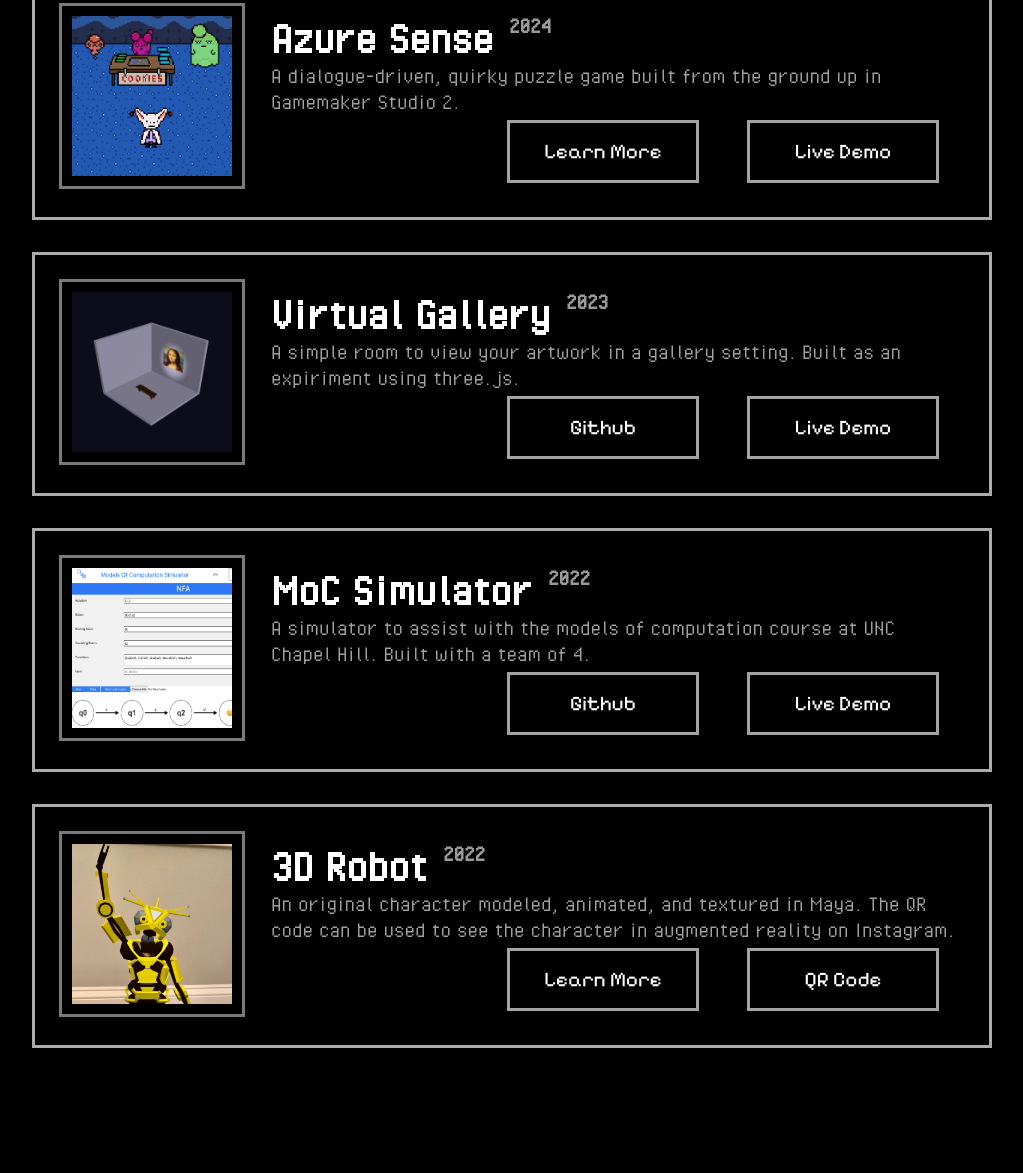
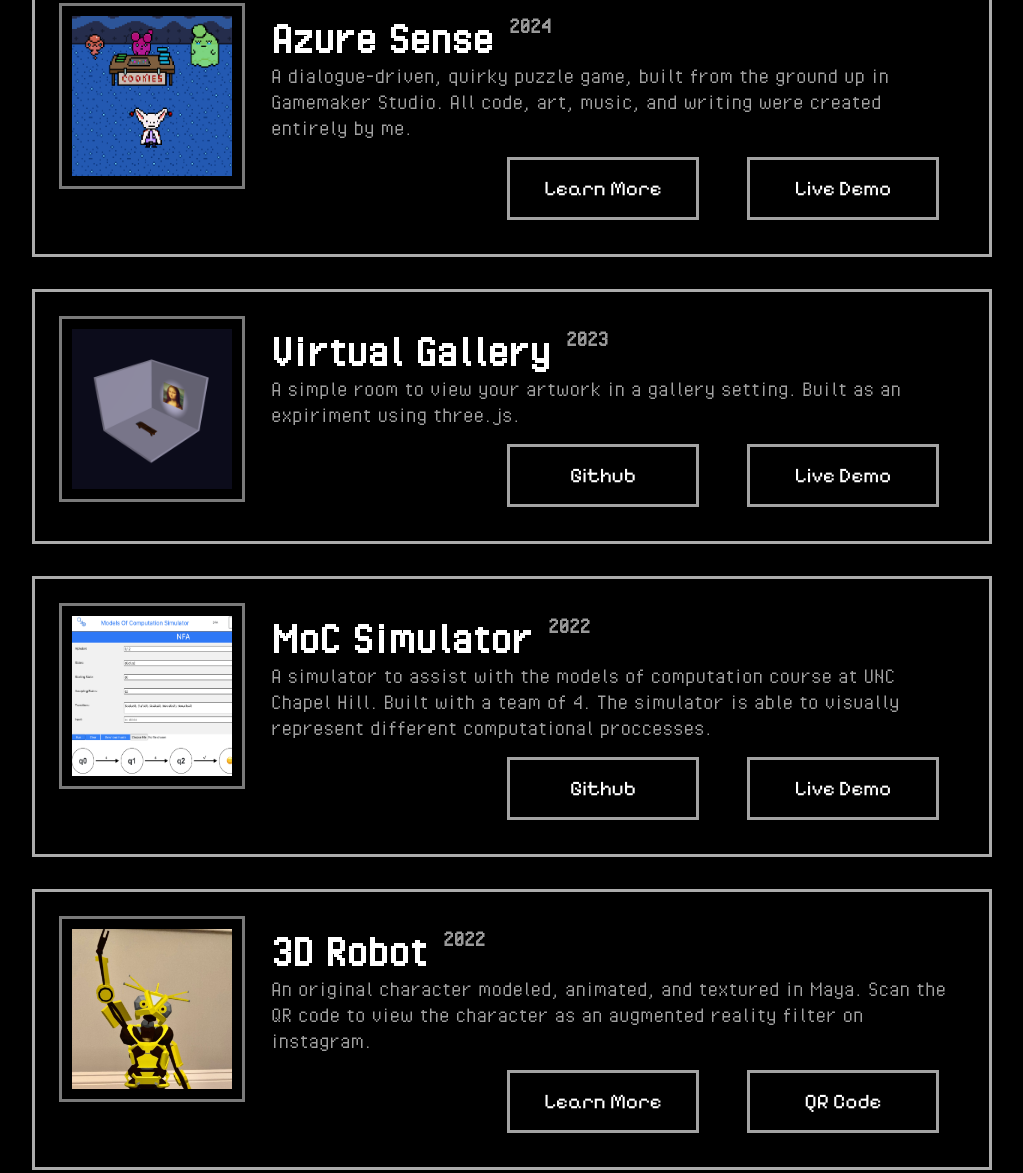
Before and after one commit to AndrewKnotts/PersonalSite, a plain HTML site: page index.html in a window 1280 px wide. Shown: the part 2520-3693 px from the top of the page, without its empty margins (128-1151 px from the left). Drawn offline with Linux system fonts and the light colour scheme.

Commit message:
updated text and formatting

```diff
--- a/index.html
+++ b/index.html
@@ -228,8 +228,7 @@
                     </div>
 
                     <p class="experience-description">
-                      A dialogue-driven, quirky puzzle game built from the
-                      ground up in Gamemaker Studio 2.
+                      A dialogue-driven, quirky puzzle game, built from the ground up in Gamemaker Studio. All code, art, music, and writing were created entirely by me.
                     </p>
 
                     <div class="btn-container">
@@ -269,7 +268,7 @@
                       </h2>
                       <h2 class="experience-date">2023</h2>
                     </div>
-                    <p>
+                    <p class="experience-description">
                       A simple room to view your artwork in a gallery setting. Built as an expiriment using three.js.
                     </p>
 
@@ -315,7 +314,7 @@
                     </div>
 
                     <p class="experience-description">
-                    A simulator to assist with the models of computation course at UNC Chapel Hill. Built with a team of 4.
+                    A simulator to assist with the models of computation course at UNC Chapel Hill. Built with a team of 4. The simulator is able to visually represent different computational proccesses.
                     </p>
 
                     <div class="btn-container">
@@ -355,8 +354,8 @@
                       </h2>
                       <h2 class="experience-date">2022</h2>
                     </div>
-                    <p>
-                    An original character modeled, animated, and textured in Maya. The QR code can be used to see the character in augmented reality on Instagram.
+                    <p class="experience-description">
+                    An original character modeled, animated, and textured in Maya. Scan the QR code to view the character as an augmented reality filter on instagram.
                     </p>
 
                     <div class="btn-container">
@@ -416,6 +415,8 @@
                 <h2 class="experience-sub-title project-title">
                   Check out my art!
                 </h2>
+                <p class="art-text"> I started painting in middle school. Now, I've accepted dozens of commissions for fine art, graphic design and merchandise. I primarily paint on canvas in acrylic or oil, and also paint digitally.
+              </p>
                 <div class="btn-container">
                   <button
                     class="btn btn-color-2 project-btn"
--- a/mediaqueries.css
+++ b/mediaqueries.css
@@ -47,6 +47,12 @@
   #about{
     height: 80vh;
   }
+
+  .experience-text p {
+    margin-left: 1rem;
+    font-family: "pixel", sans-serif;
+    font-size: 1.5rem;
+  }
 }
 
 @media screen and (max-width: 1600px) {
@@ -82,6 +88,12 @@
     display: flex;
     flex-direction: column;
     justify-content: center;
+  }
+
+  .experience-text p {
+    margin-left: 1rem;
+    font-family: "pixel", sans-serif;
+    font-size: 1.5rem;
   }
 }
 
--- a/style.css
+++ b/style.css
@@ -511,7 +511,8 @@ section {
 .experience-text p {
   margin-left: 1rem;
   font-family: "pixel", sans-serif;
-  font-size: 1.5rem;
+  font-size: 2rem;
+  padding-bottom: 1rem;
 }
 
 .section-container {
@@ -532,7 +533,6 @@ section {
 /* CHARACTER */
 
 .container {
-
   height: 10vh;
   width: 80vw;
   background-color: #dcdcdc00;
@@ -551,7 +551,6 @@ section {
   left: 25%;
   image-rendering: pixelated;
   transform: translateX(-50%);
-
 }
 
 /* PROJECTS */
@@ -599,12 +598,10 @@ section {
 }
 
 .artwork-box {
-
   padding: 1.5rem;
   border: rgb(139, 139, 139) 0.2rem solid;
   text-align: center;
   align-items: center;
-
 }
 
 .art-container {
@@ -613,21 +610,22 @@ section {
   align-items: center;
   justify-content: center;
   width: auto;
-
 }
-
 
 .art-img {
   max-width: 10vw;
   border-radius: 0rem;
-  margin:1vw;
-
-
-
+  margin: 1vw;
 
   border: rgb(172, 172, 172) 0.2rem solid;
 }
 
+.art-text {
+  font-size: 2rem;
+  font-family: "pixel", sans-serif;
+  color: rgb(194, 194, 194);
+  margin: 1rem;
+}
 
 /* CONTACT */
 
@@ -733,7 +731,6 @@ footer p {
 }
 
 .page-image {
-
   margin: 2rem;
   max-width: 100%;
   max-height: 50vh;
```
